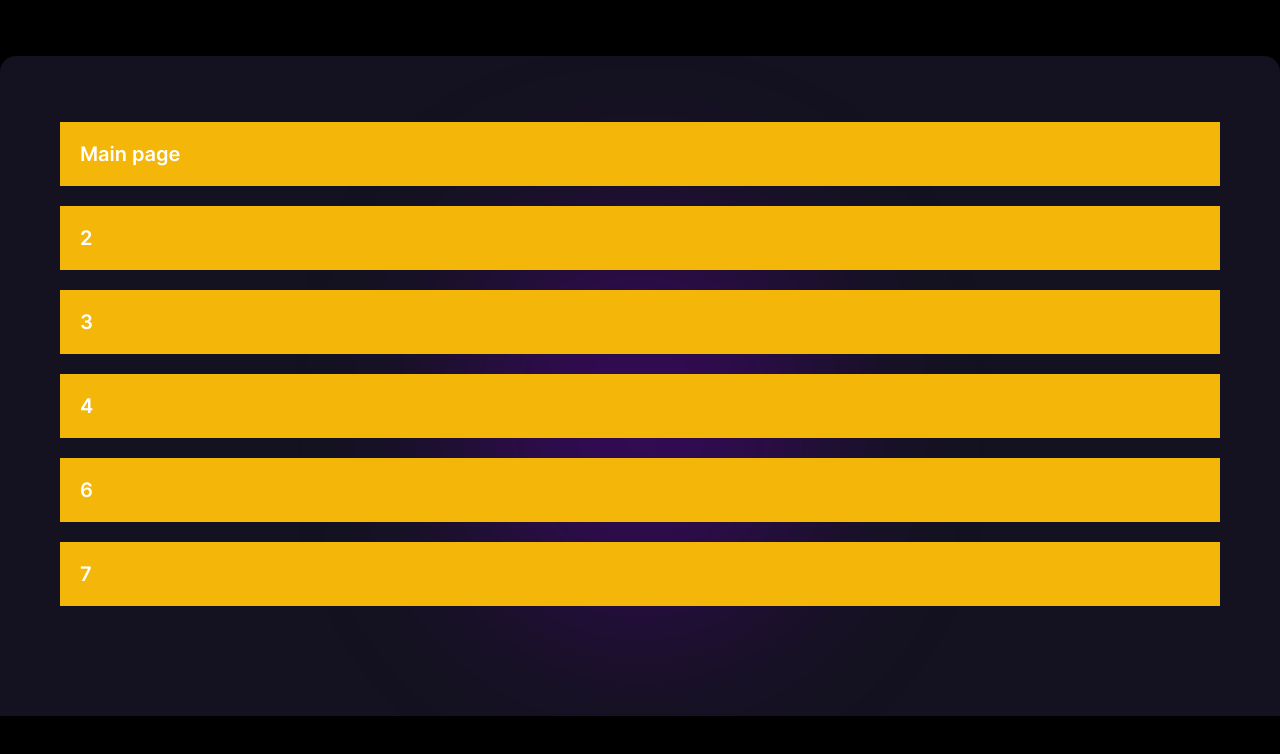
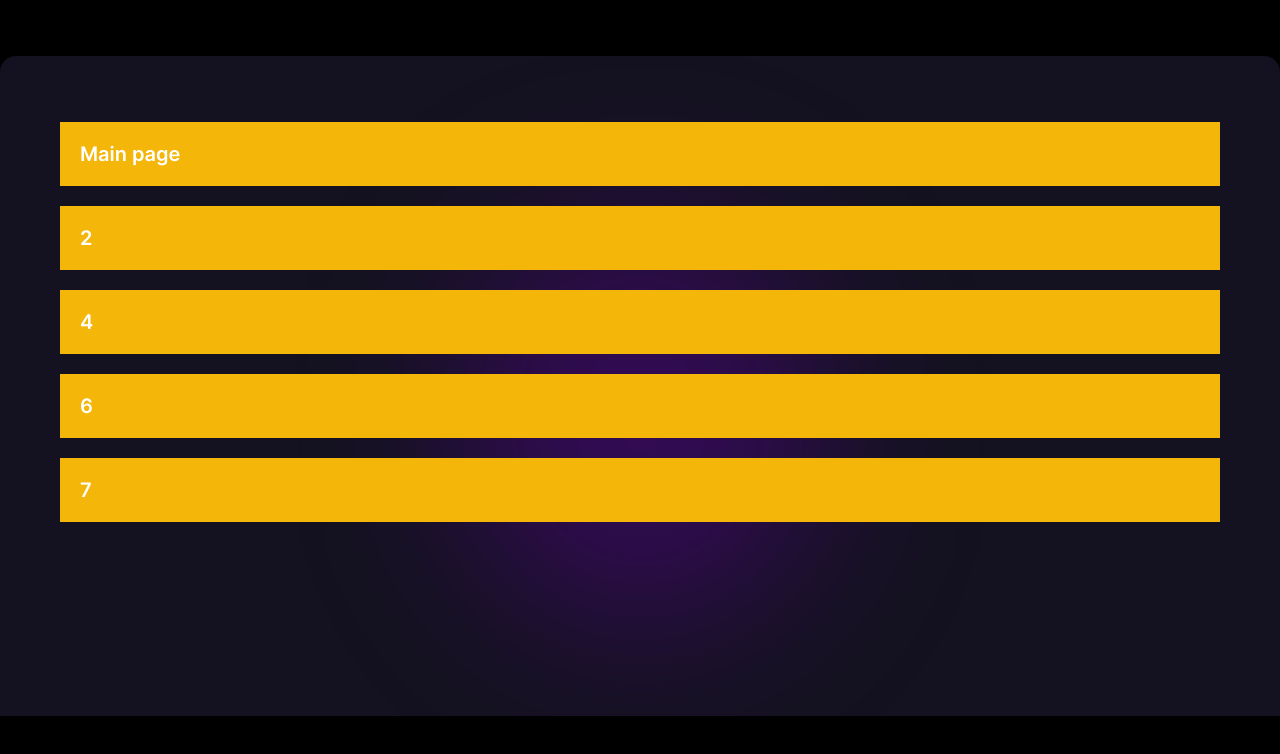
Before and after one commit to yakupjoraev/stickman-html, a website: page src/index.html in a window 1280 px wide. Drawn offline with nearby package versions, Linux system fonts and the light colour scheme; files that its build step writes are made by us from their sources; files whose address does not match are found by name.

Commit message:
delete page number 3

```diff
--- a/src/index.html
+++ b/src/index.html
@@ -23,12 +23,6 @@
           <li class="pages__item">
             <a class="pages__link" href="2.html" target="_blank">
               2
-            </a>
-          </li>
-
-          <li class="pages__item">
-            <a class="pages__link" href="3.html" target="_blank">
-              3
             </a>
           </li>
 
```
Also changed, not shown: build/index.html.
